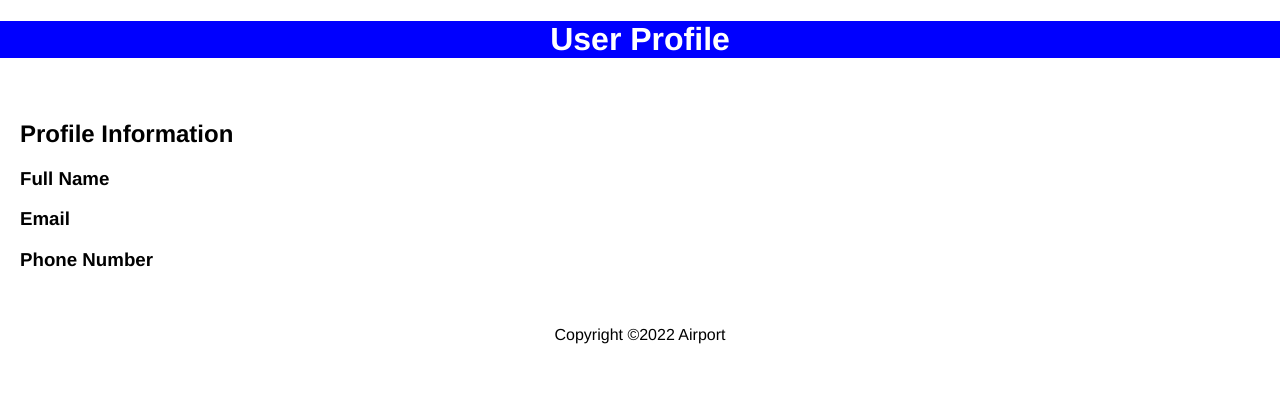
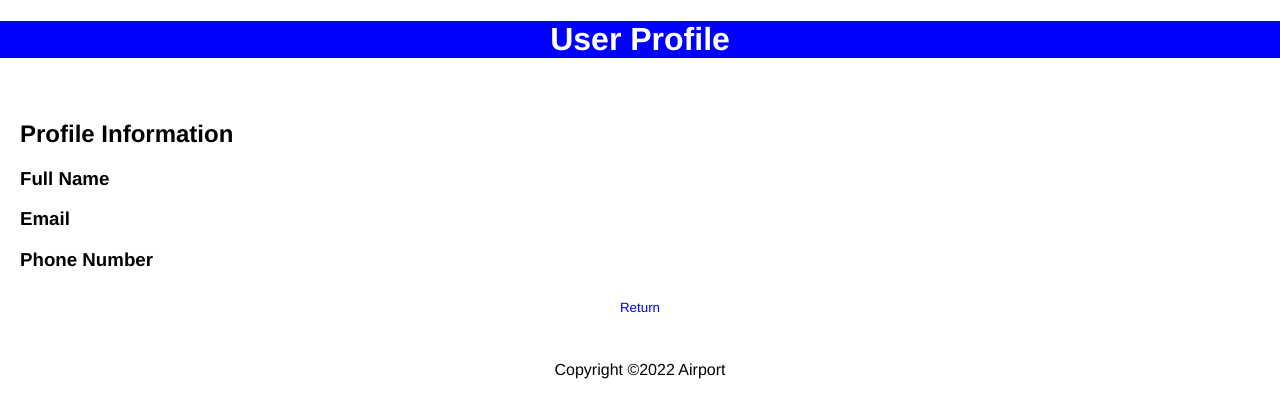
Before and after one commit to Robur333/phpAirport, a PHP site: page /profile in a window 1280 px wide. Shown: the top 418 px of the page. Run offline with PHP 8.4, Linux system fonts and the light colour scheme; data that the repository does not hold is empty.

Commit message:
Profile cleanup

```diff
--- a/build/index/index.css
+++ b/build/index/index.css
@@ -21,6 +21,7 @@ button {
   background-color: #428bca;
   border: 1px solid #357ebd;
 }
+
 button:hover {
   background-color: #3276b1;
   border-color: #285e8e;
--- a/build/shared/style.css
+++ b/build/shared/style.css
@@ -40,3 +40,21 @@ body {
 .grey-btn:hover {
   background-color: #d4d4d4;
 }
+
+.grey-btn-center {
+  display: block;
+  margin: 0 auto;
+  padding: 10px;
+  border-radius: 15px;
+  border: none;
+  background: none;
+  cursor: pointer;
+  background-color: #ffffff;
+  color: #343434;
+  -webkit-transition: background-color 0.2s;
+  transition: background-color 0.2s;
+}
+
+.grey-btn-center:hover {
+  background-color: #d4d4d4;
+}
--- a/views/profile.php
+++ b/views/profile.php
@@ -55,7 +55,6 @@
     $result = $conn->query($sql);
 
     if ($result->num_rows > 0) {
-    // output data of each row
         while($row = $result->fetch_assoc()) {
     echo $row["name"], " ", $row["surname"];
         }
@@ -67,7 +66,6 @@
     $result = $conn->query($sql);
 
     if ($result->num_rows > 0) {
-    // output data of each row
         while($row = $result->fetch_assoc()) {
     echo $row["email"];
         }
@@ -79,13 +77,15 @@
     $result = $conn->query($sql);
 
     if ($result->num_rows > 0) {
-    // output data of each row
         while($row = $result->fetch_assoc()) {
     echo $row["phoneNumber"];
         }
     }
     $conn->close();
     ?>
+    <div class="body">
+        <button id="back-3" class="grey-btn-center"><a href="/">Return</a></button>
+    </div>
     </main>
 
     <footer>
```
